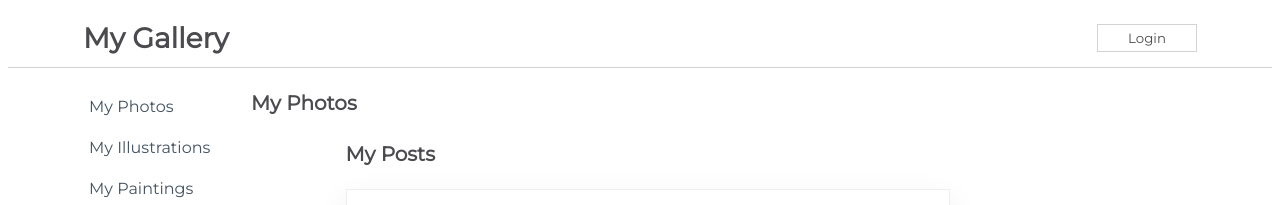
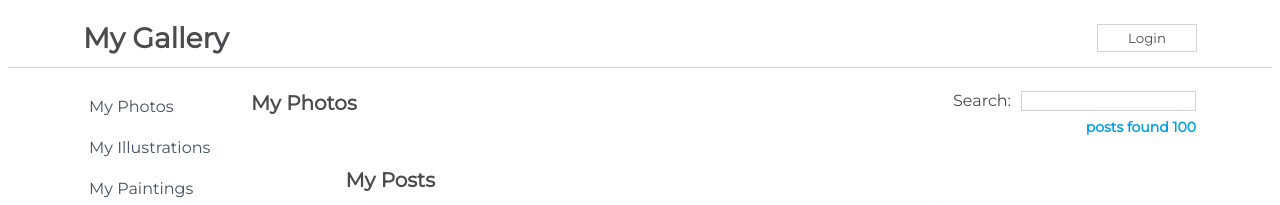
Before and after one commit to HPCarey/functional-components-challenge, a React (Create React App) app in the folder my-app/: page / in a window 1280 px wide. Shown: the top 205 px of the page. Built offline with nearby package versions, Linux system fonts and the light colour scheme.

Commit message:
add search bar to contents component

```diff
--- a/my-app/src/components/Contents.js
+++ b/my-app/src/components/Contents.js
@@ -1,5 +1,5 @@
 import React, { Component } from 'react'
-import {savedPosts} from '../posts.json';
+import { savedPosts } from '../posts.json';
 import css from './css/Content.module.css';
 import PostItem from './PostItem';
 import Loader from './Loader';
@@ -8,28 +8,51 @@ export class Contents extends Component {
     constructor(props) {
         super(props)
 
-        this.state = {isLoaded: false}
+        this.state = {
+            isLoaded: false,
+            posts: []
+        }
     }
 
     componentDidMount() {
         setTimeout(() => {
             this.setState({
                 isLoaded: true,
+                posts: savedPosts,
             })
         }, 2000)
     }
+    handleChange = (event) => {
+        const name = event.target.value.toLowerCase()
+        const filteredPosts = savedPosts.filter((post) => {
+            return post.name.toLowerCase().includes(name);
+        })
+
+        this.setState({
+            posts: filteredPosts
+        })
+    }
+
 
 render() {
     return (
         <div className={css.Content}>
             <div className={css.TitleBar}>
                 <h1>My Photos</h1>
+                <form>
+                    <label htmlFor='searchInput'>Search:</label>
+                    <input
+                        id='searchInput'
+                        type='search'
+                        onChange={(event) => this.handleChange(event)} />
+                        <h4>posts found {this.state.posts.length}</h4>
+                </form>
             </div>
             <div className={css.SearchResults}>
                 <h1>My Posts</h1>
                 {
                     this.state.isLoaded ?
-                        <PostItem savedPosts={savedPosts}/>
+                        <PostItem savedPosts={this.state.posts} />
                         : <Loader />
                 }
             </div>
--- a/my-app/src/components/PostItem.js
+++ b/my-app/src/components/PostItem.js
@@ -7,7 +7,7 @@ function PostItem(props) {
         props.savedPosts.map(post => {
             const {title, name, image, description} = post
             return (
-                <div className={css.SearchItem}>
+                <div className={css.SearchItem} key={title}>
                     <p>{title}</p>
                     <p>{name}</p>
                     <img src={image} alt="random" />
```
Lines whose indentation alone changed are shown as unchanged.
